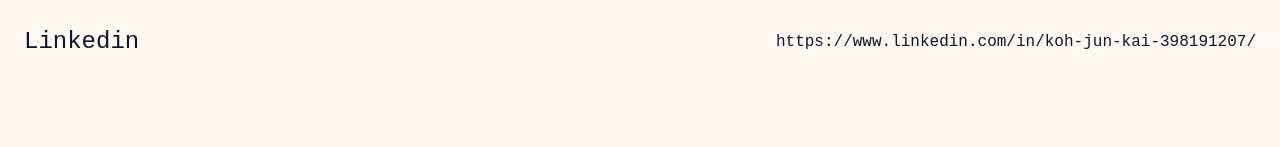
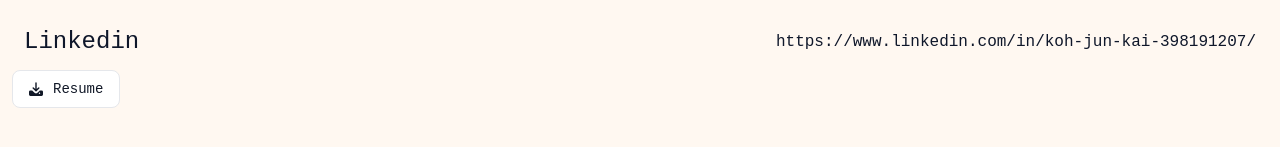
Before and after one commit to JunK4i/PortfolioWebsite, a React (Vite) app: page / in a window 1280 px wide. Shown: the part 1893-2040 px from the top of the page. Built offline with nearby package versions, Linux system fonts and the light colour scheme.

Commit message:
add resume

```diff
--- a/src/pages/LandingPage.jsx
+++ b/src/pages/LandingPage.jsx
@@ -214,6 +214,22 @@ function LandingPage() {
             https://www.linkedin.com/in/koh-jun-kai-398191207/
           </a>
         </div>
+        <a
+          href="/experiences/KohJunKaiResume.pdf"
+          className="ms-3 hover:bg-gray-100 hover:text-blue-700 focus:z-10 focus:ring-4 focus:outline-none focus:ring-gray-200 focus:text-blue-700 dark:bg-gray-800 dark:text-gray-400 dark:border-gray-600 dark:hover:text-white dark:hover:bg-gray-700 dark:focus:ring-gray-700 inline-flex items-center px-4 py-2 text-sm font-medium text-gray-900 bg-white border border-gray-200 rounded-lg"
+        >
+          <svg
+            className="w-3.5 h-3.5 me-2.5"
+            aria-hidden="true"
+            xmlns="http://www.w3.org/2000/svg"
+            fill="currentColor"
+            viewBox="0 0 20 20"
+          >
+            <path d="M14.707 7.793a1 1 0 0 0-1.414 0L11 10.086V1.5a1 1 0 0 0-2 0v8.586L6.707 7.793a1 1 0 1 0-1.414 1.414l4 4a1 1 0 0 0 1.416 0l4-4a1 1 0 0 0-.002-1.414Z" />
+            <path d="M18 12h-2.55l-2.975 2.975a3.5 3.5 0 0 1-4.95 0L4.55 12H2a2 2 0 0 0-2 2v4a2 2 0 0 0 2 2h16a2 2 0 0 0 2-2v-4a2 2 0 0 0-2-2Zm-3 5a1 1 0 1 1 0-2 1 1 0 0 1 0 2Z" />
+          </svg>{" "}
+          Resume
+        </a>
       </section>
     </main>
   );
```
Also changed, not shown: 1 other file (tests, documents, lock files or other folders).
